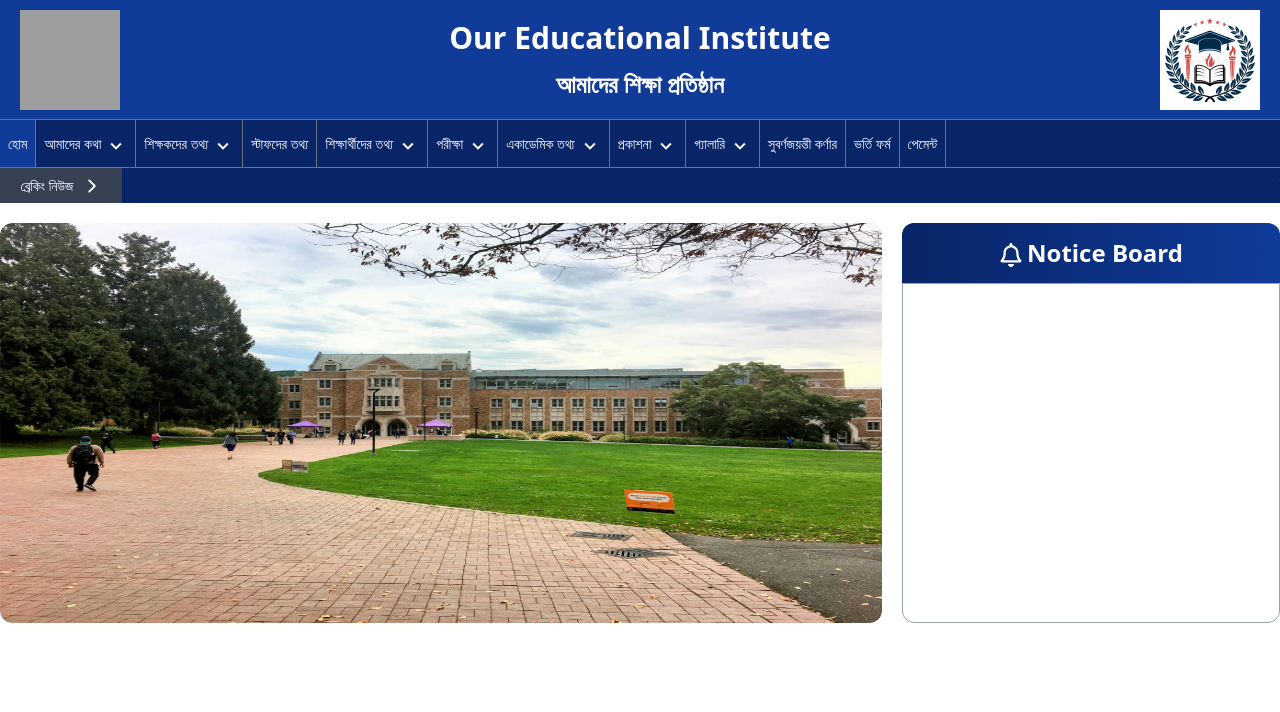
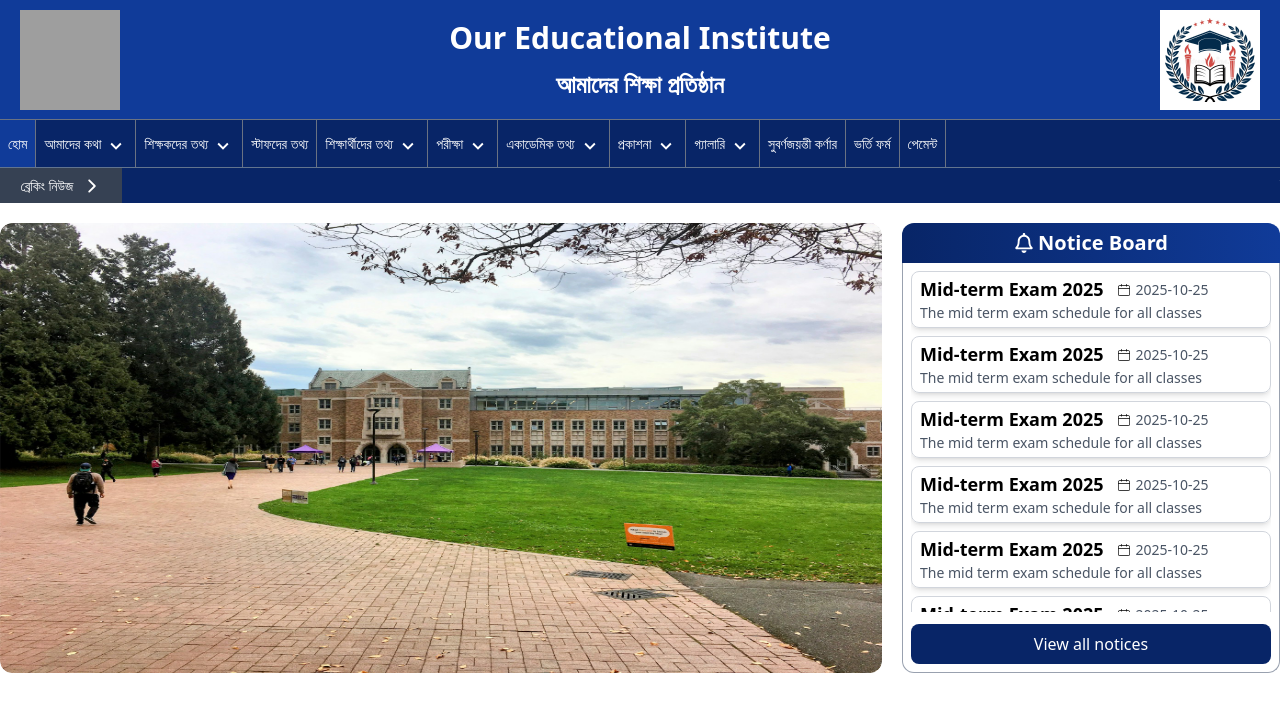
Before and after one commit to joy-mahmud/educare-frontend, a React (Vite) app: page / in a window 1280 px wide. Shown: the top 712 px of the page. Built offline with nearby package versions, Linux system fonts and the light colour scheme; grey boxes are pictures that could not be loaded.

Commit message:
notice board design

```diff
--- a/src/Pages/Home/Home.jsx
+++ b/src/Pages/Home/Home.jsx
@@ -9,7 +9,7 @@ const Home = () => {
                 <div className='w-[70%]'>
                     <Carousel />
                 </div>
-                <div className='w-[30%] h-[400px]'>
+                <div className='w-[30%] h-[450px]'>
                     <NoticeBoard />
                 </div>
 
--- a/src/components/Home/Carousel.jsx
+++ b/src/components/Home/Carousel.jsx
@@ -17,7 +17,7 @@ const Carousel = () => {
                 {
                     carouselSlides.map((slide, index) => (
                         <div className="embla__slide rounded-xl">
-                            <img src={slide.image} alt={`image${index}`} className='h-[400px] w-full rounded-xl' />
+                            <img src={slide.image} alt={`image${index}`} className='w-full h-[450px] rounded-xl' />
                         </div>
                     ))
                 }
--- a/src/components/Home/NoticeBoard.jsx
+++ b/src/components/Home/NoticeBoard.jsx
@@ -1,14 +1,89 @@
-import React from 'react'
+import React, { useState } from 'react'
+import { CiCalendar } from 'react-icons/ci'
 import { FaRegBell } from 'react-icons/fa'
 
 const NoticeBoard = () => {
+    const [notices, setNotices] = useState([
+        {
+            id: 1,
+            title: "Mid-term Exam 2025",
+            description: "The mid term exam schedule for all classes",
+            date: '2025-10-25',
+            category: 'exam',
+            author: "Academic Office",
+            pinned: true
+        },
+        {
+            id: 1,
+            title: "Mid-term Exam 2025",
+            description: "The mid term exam schedule for all classes",
+            date: '2025-10-25',
+            category: 'exam',
+            author: "Academic Office",
+            pinned: true
+        },
+        {
+            id: 1,
+            title: "Mid-term Exam 2025",
+            description: "The mid term exam schedule for all classes",
+            date: '2025-10-25',
+            category: 'exam',
+            author: "Academic Office",
+            pinned: true
+        }, {
+            id: 1,
+            title: "Mid-term Exam 2025",
+            description: "The mid term exam schedule for all classes",
+            date: '2025-10-25',
+            category: 'exam',
+            author: "Academic Office",
+            pinned: true
+        },
+        {
+            id: 1,
+            title: "Mid-term Exam 2025",
+            description: "The mid term exam schedule for all classes",
+            date: '2025-10-25',
+            category: 'exam',
+            author: "Academic Office",
+            pinned: true
+        },
+        {
+            id: 1,
+            title: "Mid-term Exam 2025",
+            description: "The mid term exam schedule for all classes",
+            date: '2025-10-25',
+            category: 'exam',
+            author: "Academic Office",
+            pinned: true
+        }
+    ])
     return (
         <div className='h-full'>
-            <div className='text-white bg-gradient-to-r from-primary to-secondary h-[60px] rounded-t-xl flex gap-1 items-center justify-center'>
-                <FaRegBell className='text-2xl mt-1' />
-                <h3 className='text-2xl font-semibold'>Notice Board</h3>
+            <div className='text-white bg-gradient-to-r from-primary to-secondary h-[40px] rounded-t-xl flex gap-1 items-center justify-center'>
+                <FaRegBell className='text-xl' />
+                <h3 className='text-xl font-semibold'>Notice Board</h3>
             </div>
-            <div className='border border-gray-400 h-[340px] rounded-b-xl'></div>
+
+            <div className='border border-gray-400 border-t-0 h-[410px] rounded-b-xl p-2 flex flex-col gap-3 justify-between items-center'>
+                <div className='flex flex-col gap-2 w-full overflow-y-auto'>
+                    {
+                        notices.map((notice, id) => (
+                            <div key={id} className='border border-gray-300 shadow-md rounded-lg px-2 py-1 '>
+                                <div className='flex gap-3 items-center'>
+                                    <h3 className='text-[18px] font-semibold '>{notice.title}</h3>
+                                    <span className='flex gap-1 items-center text-xs'><CiCalendar size={16} /> <p className='text-gray-600 text-sm'>{notice.date}</p></span>
+
+                                </div>
+                                <p className='text-sm text-gray-600 font-normal'>{notice.description}</p>
+
+                            </div>
+                        ))
+                    }
+                </div>
+                <button className='w-full text-white font-medium bg-primary hover:bg-secondary py-2 rounded-lg cursor-pointer'>View all notices</button>
+
+            </div>
         </div>
     )
 }
```
